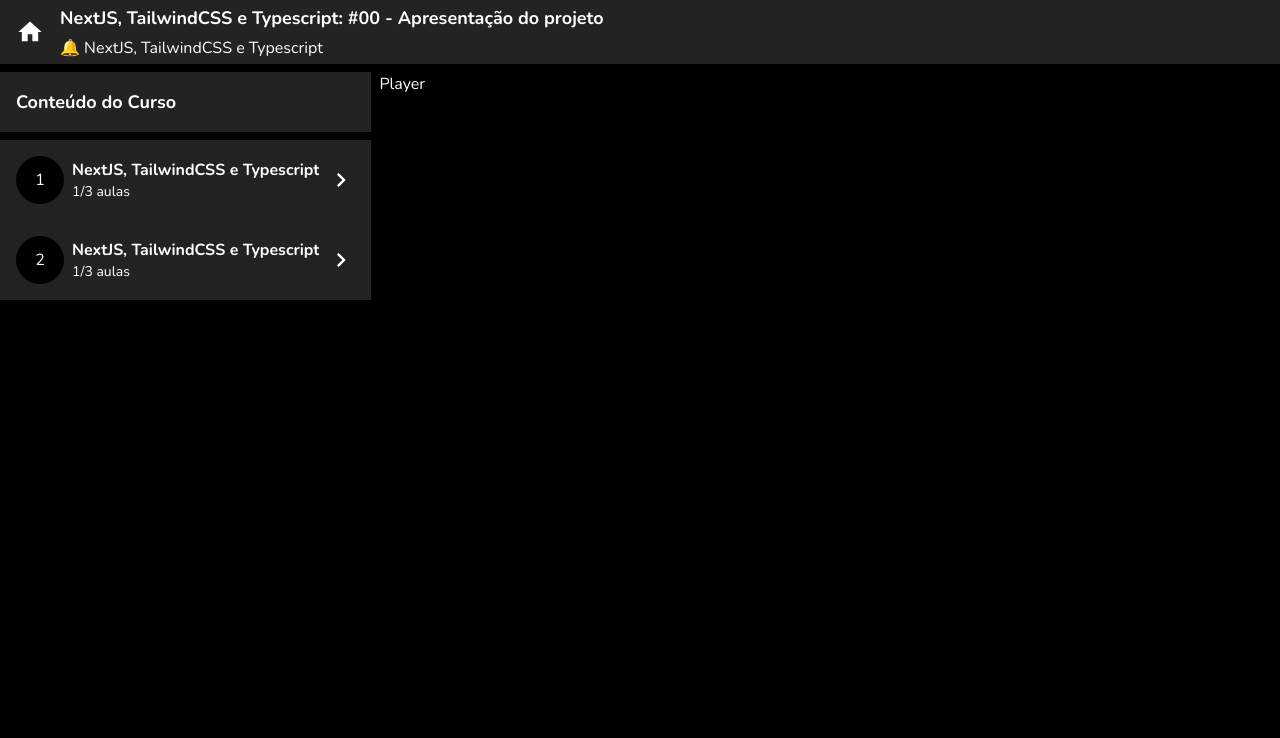
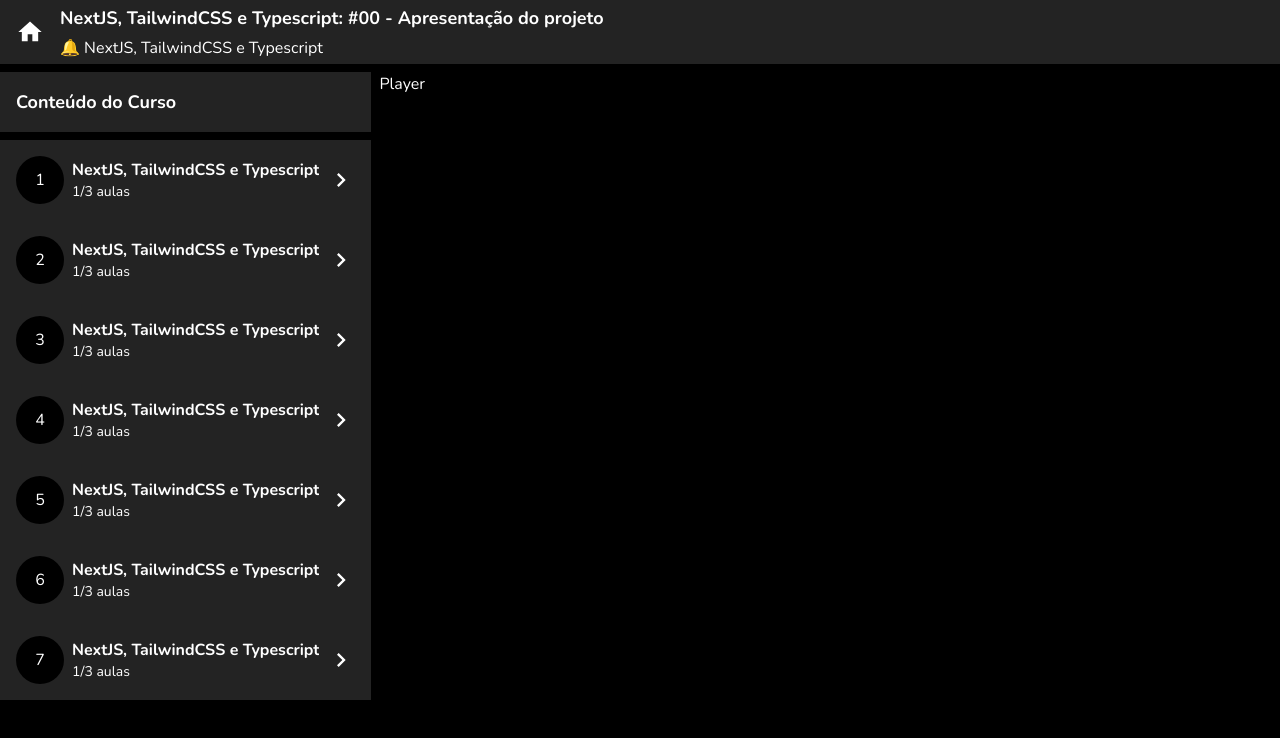
Before and after one commit to IvanBelshoff/course-platform, a Next.js app: page /player/1/1 in a window 1280 px wide. Shown: the top 738 px of the page. Built offline with nearby package versions, Linux system fonts and the light colour scheme.

Commit message:
feat: improve player layout

```diff
--- a/src/app/player/[courseId]/[classId]/page.tsx
+++ b/src/app/player/[courseId]/[classId]/page.tsx
@@ -11,13 +11,13 @@
 export default function PagePlayer({ params: { classId, courseId } }: Props) {
 
     return (
-        <main className='flex flex-col gap-2'>
+        <main className='flex flex-col gap-2 h-screen'>
             <PlayerHeader
                 title='NextJS, TailwindCSS e Typescript: #00 - Apresentação do projeto'
                 subtitle='🔔 NextJS, TailwindCSS e Typescript'
             />
 
-            <div className='flex gap-2'>
+            <div className='flex gap-2 h-[calc(100vh-72px)]'>
 
                 <div className='max-w-96'>
                     <PlayerPlaylist
@@ -63,6 +63,106 @@
                                         done: false,
                                     }
                                 ]
+                            },
+                            {
+                                title: 'NextJS, TailwindCSS e Typescript',
+                                classes: [
+                                    {
+                                        classId: 'aula-04',
+                                        title: 'NextJS, TailwindCSS e Typescript: #00 - Apresentação do projeto',
+                                        done: true,
+                                    },
+                                    {
+                                        classId: 'aula-05',
+                                        title: 'NextJS, TailwindCSS e Typescript: #01 - Configurando o ambiente',
+                                        done: false,
+                                    },
+                                    {
+                                        classId: 'aula-06',
+                                        title: 'NextJS, TailwindCSS e Typescript: #02 - Criando a página inicial',
+                                        done: false,
+                                    }
+                                ]
+                            },
+                            {
+                                title: 'NextJS, TailwindCSS e Typescript',
+                                classes: [
+                                    {
+                                        classId: 'aula-04',
+                                        title: 'NextJS, TailwindCSS e Typescript: #00 - Apresentação do projeto',
+                                        done: true,
+                                    },
+                                    {
+                                        classId: 'aula-05',
+                                        title: 'NextJS, TailwindCSS e Typescript: #01 - Configurando o ambiente',
+                                        done: false,
+                                    },
+                                    {
+                                        classId: 'aula-06',
+                                        title: 'NextJS, TailwindCSS e Typescript: #02 - Criando a página inicial',
+                                        done: false,
+                                    }
+                                ]
+                            },
+                            {
+                                title: 'NextJS, TailwindCSS e Typescript',
+                                classes: [
+                                    {
+                                        classId: 'aula-04',
+                                        title: 'NextJS, TailwindCSS e Typescript: #00 - Apresentação do projeto',
+                                        done: true,
+                                    },
+                                    {
+                                        classId: 'aula-05',
+                                        title: 'NextJS, TailwindCSS e Typescript: #01 - Configurando o ambiente',
+                                        done: false,
+                                    },
+                                    {
+                                        classId: 'aula-06',
+                                        title: 'NextJS, TailwindCSS e Typescript: #02 - Criando a página inicial',
+                                        done: false,
+                                    }
+                                ]
+                            },
+                            {
+                                title: 'NextJS, TailwindCSS e Typescript',
+                                classes: [
+                                    {
+                                        classId: 'aula-04',
+                                        title: 'NextJS, TailwindCSS e Typescript: #00 - Apresentação do projeto',
+                                        done: true,
+                                    },
+                                    {
+                                        classId: 'aula-05',
+                                        title: 'NextJS, TailwindCSS e Typescript: #01 - Configurando o ambiente',
+                                        done: false,
+                                    },
+                                    {
+                                        classId: 'aula-06',
+                                        title: 'NextJS, TailwindCSS e Typescript: #02 - Criando a página inicial',
+                                        done: false,
+                                    }
+                                ]
+                            },
+                            {
+                                title: 'NextJS, TailwindCSS e Typescript',
+                                classes: [
+                                    {
+                                        classId: 'aula-04',
+                                        title: 'NextJS, TailwindCSS e Typescript: #00 - Apresentação do projeto',
+                                        done: true,
+                                    },
+                                    {
+                                        classId: 'aula-05',
+                                        title: 'NextJS, TailwindCSS e Typescript: #01 - Configurando o ambiente',
+                                        done: false,
+                                    },
+                                    {
+                                        classId: 'aula-06',
+                                        title: 'NextJS, TailwindCSS e Typescript: #02 - Criando a página inicial',
+                                        done: false,
+                                    }
+                                ]
                             }
                         ]}                     />
                 </div>
--- a/src/components/player/playlist/PlayerPlaylist.tsx
+++ b/src/components/player/playlist/PlayerPlaylist.tsx
@@ -11,7 +11,9 @@
 
 export const PlayerPlaylist: React.FC<IPlayerPlaylistProps> = ({ classGroups, playingClassId, playingCourseId }) => {
 
-    const [openedIndex, setOpenedIndex] = useState<number | undefined>(undefined);
+    const [openedIndex, setOpenedIndex] = useState<number | undefined>(
+        classGroups.findIndex((classGroup) => classGroup.classes.some((classItem) => classItem.classId === playingClassId))
+    );
 
     const handleToggle = (index: number) => {
         setOpenedIndex((prevIndex) => (prevIndex === index ? undefined : index));
@@ -20,7 +22,7 @@
     const router = useRouter();
 
     return (
-        <div className='flex flex-col gap-2'>
+        <div className='flex flex-col gap-2 h-full'>
 
             <div className='flex flex-col p-4 bg-paper'>
                 <h3 className='text-lg font-bold'>
@@ -28,7 +30,7 @@
                 </h3>
             </div>
 
-            <ol>
+            <ol className='overflow-auto overflow-primary'>
                 {classGroups.map((classGroupItem, index) => (
                     <li key={classGroupItem.title}>
                         <PlayerClassGroup
```
